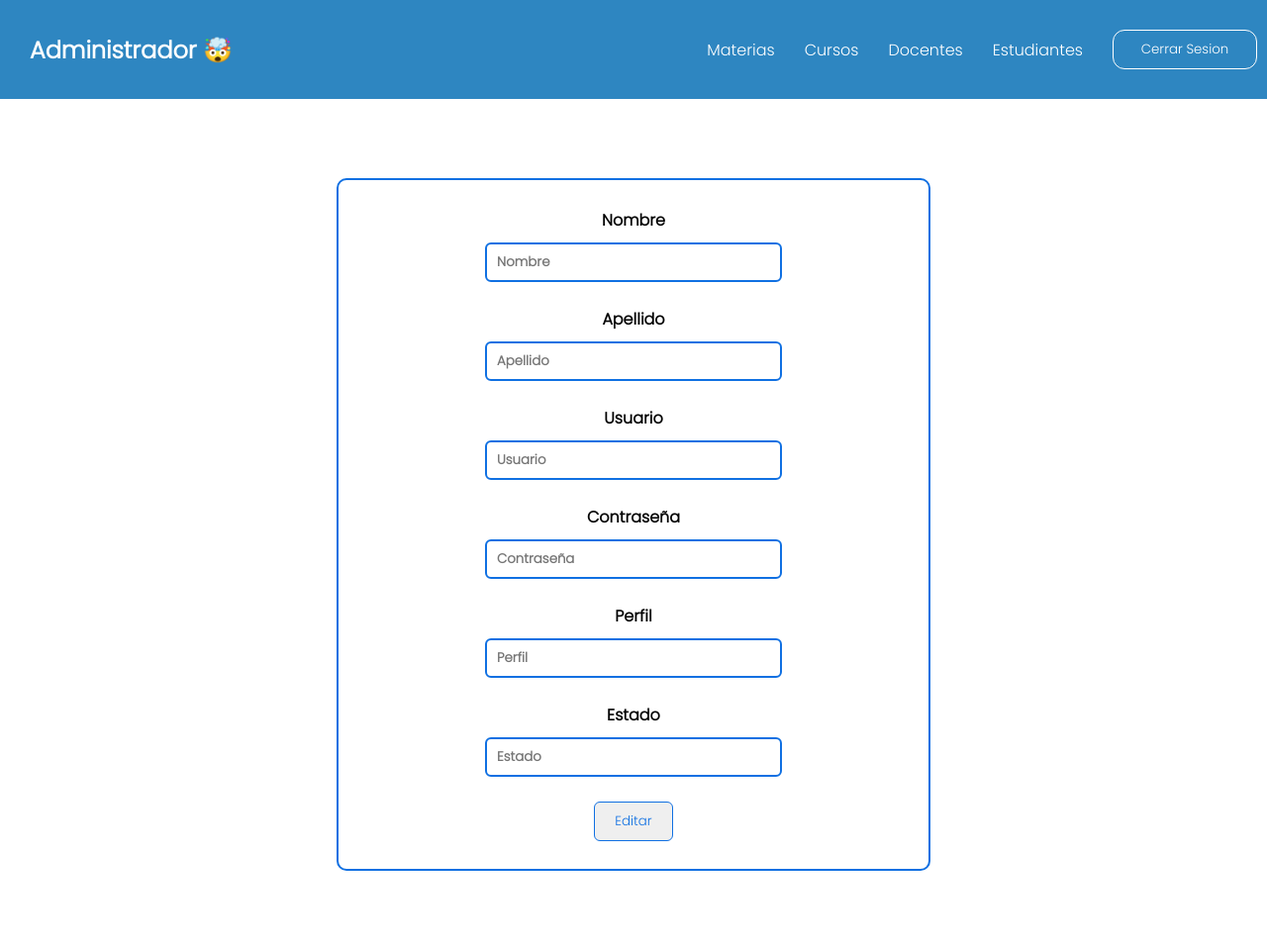
After one commit to D-baez96/proyecto-notas, a PHP site: page /Admin/paginas/editar.php in a window 1280 px wide. The commit adds this page. Shown: the whole page at 99% size. Run offline with PHP 8.4, Linux system fonts and the light colour scheme.

Commit message:
Formulario editar

```diff
--- /dev/null
+++ b/Admin/paginas/editar.php
@@ -0,0 +1,47 @@
+<!DOCTYPE html>
+<html lang="es">
+<head>
+    <meta charset="UTF-8">
+    <meta name="viewport" content="width=device-width, initial-scale=1.0">
+    <link rel="stylesheet" href="../../styles/stylesAdmin.css">
+    <title>Admin Navbar</title>
+</head>
+<body>
+    <nav class="container">
+        <div class ="text">
+            <h1>Administrador 🤯</h1>
+        </div>
+        <ul class="navbar">
+
+            <li><a href="#">Materias</a></li>
+            <li><a href="#">Cursos</a></li>
+            <li><a href="#">Docentes</a></li>
+            <li><a href="#">Estudiantes</a></li>
+            <button class = "btn">Cerrar Sesion</button>
+        </ul>
+    </nav>
+    <div class="div-container">
+        <form action="" class="form-container">
+            <label for="nombre" >Nombre</label>
+            <input type="text" placeholder="Nombre">
+            <br>
+            <label for="apellido">Apellido</label>
+            <input type="text" placeholder="Apellido">
+            <br>
+            <label for="usuario">Usuario</label>
+            <input type="text" placeholder="Usuario">
+            <br>
+            <label for="contraseña">Contraseña</label>
+            <input type="password" placeholder="Contraseña">
+            <br>
+            <label for="perfil">Perfil</label>
+            <input type="text" placeholder="Perfil">
+            <br>
+            <label for="estado">Estado</label>
+            <input type="text" placeholder="Estado">
+            <br>
+            <button class="btn-form">Editar</button>
+        </form>
+    </div>
+</body>
+</html>
--- a/styles/stylesAdmin.css
+++ b/styles/stylesAdmin.css
@@ -53,3 +53,67 @@ li:hover{
     text-decoration-line: underline;
     color: white;
 }
+
+/*Table Styles*/
+.container-table{
+    width: 80%;
+    margin: auto;
+    height: 60px;
+    display: flex;
+    justify-content: center;
+    align-items: center;
+    background: rgb(54, 52, 52);
+    color: white;
+    margin-top: 40px;
+}
+.main-container table tr {
+    width: 100%;
+    display: flex;
+    justify-content: center;
+    align-items: center;
+    flex-direction: row;
+    gap: 60px;
+}
+/*formulario editar estilos*/
+
+.form-container{
+    width: 600px;
+    height: 700px;
+    margin: 80px auto;
+    display: flex;
+    justify-content:center;
+    align-items: center;
+    flex-direction: column;
+    border:2px solid #1070e2;
+    border-radius: 10px;
+}
+.form-container label{
+    font-weight: bold;
+    margin-bottom: 10px;
+}
+.form-container input {
+    width: 300px ;
+    height: 40px;
+    border: 2px solid #1070e2;
+    border-radius: 6px;
+    outline: none;
+    font-weight: bold;
+}
+.form-container input::placeholder {
+    padding: 5px 10px;
+    margin: 0 10px;
+}
+
+.btn-form{
+    width: 80px;
+    height: 40px;
+    border: 1.5px solid #1070e2;
+    border-radius: 6px;
+    cursor: pointer;
+    color: #1070e2;
+}
+.btn-form:hover{
+    background: #2E86C1;
+    border: 1.5px solid #2E86C1;
+    color: white;
+}
```
Also changed, not shown: Admin/controlador/agregarUsu.php (added, +19 -0 lines), index.php (+4 -4 lines), navbarAd.php (+17 -0 lines), Admin/paginas/agregar.php (added), Admin/paginas/index.php (added), styles/styles.css (line endings or trailing spaces).
